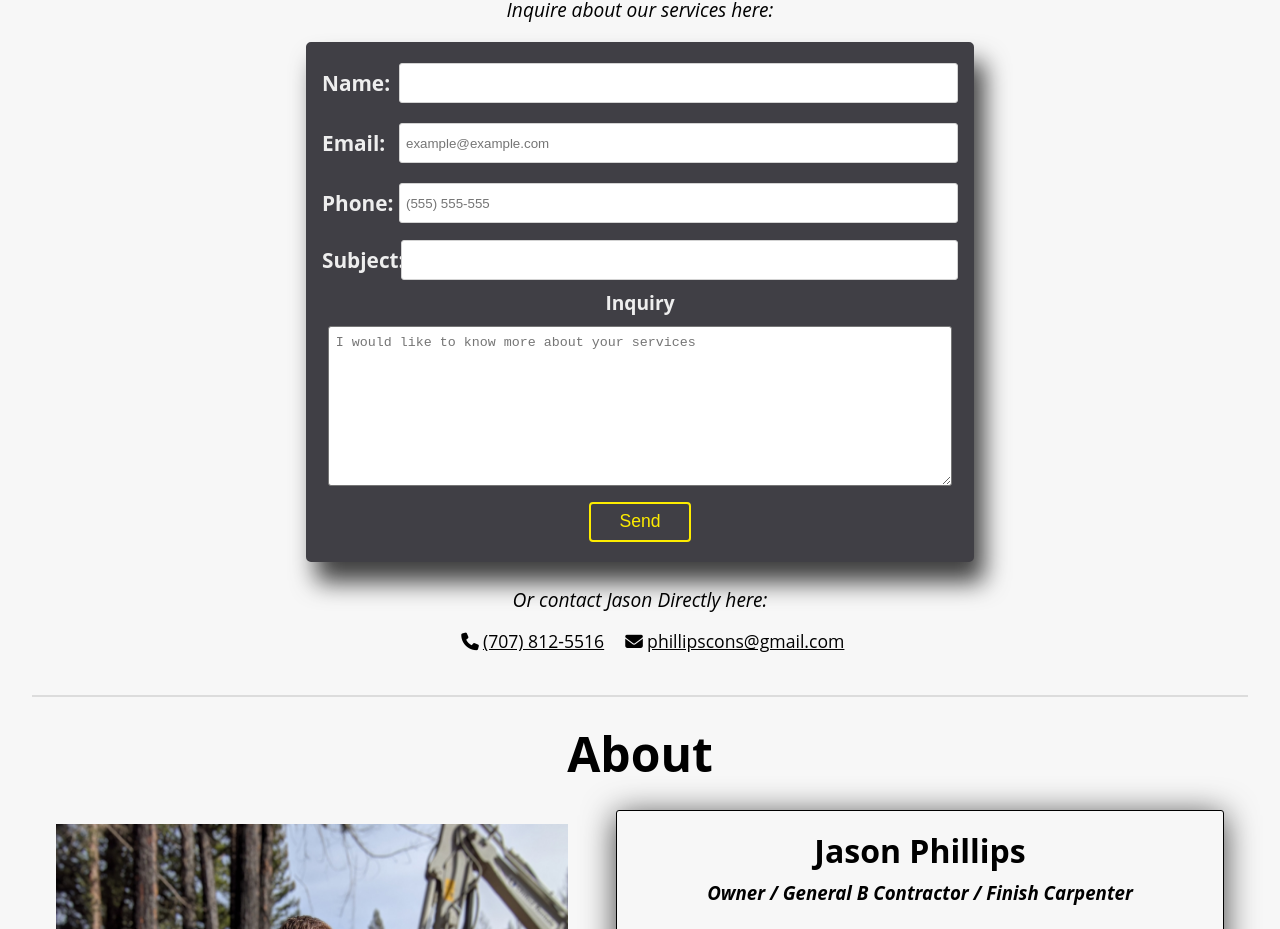
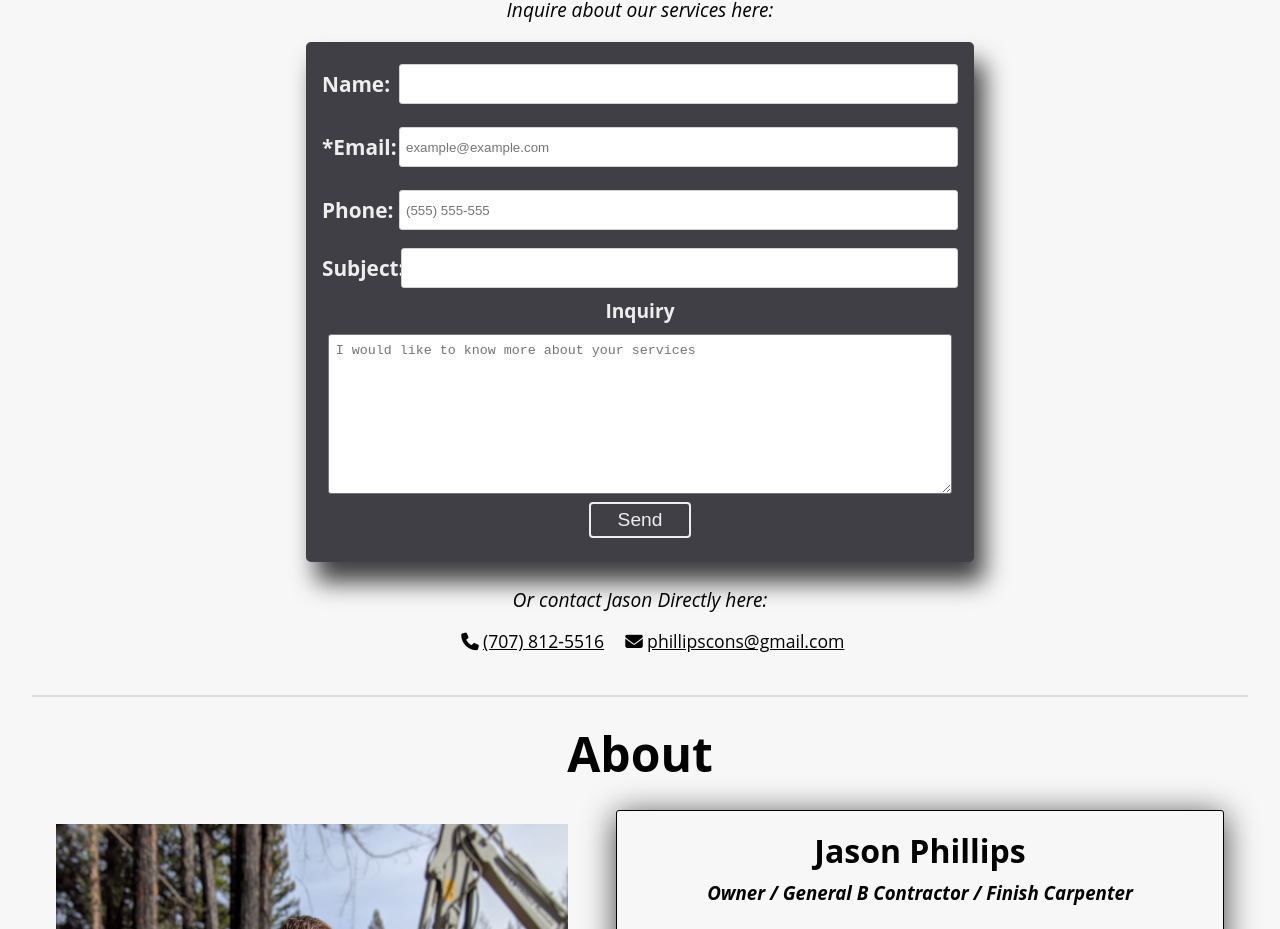
Before and after one commit to Gnola/jpconstruction, a React (Create React App) app in the folder client/: page / in a window 1280 px wide. Shown: the part 4437-5366 px from the top of the page. Built offline with nearby package versions, Linux system fonts and the light colour scheme; a web font is replaced by a local one.

Commit message:
added contact form no email error handling

```diff
--- a/client/src/App.css
+++ b/client/src/App.css
@@ -941,10 +941,16 @@ footer .FooterConnect #IG {
   padding: 1vh 0.5vw;
   border-radius: 3px;
 }
+.ContactForm .ContactFormInquire #error-message {
+  color: red;
+  font-size: 1rem;
+  text-align: center;
+  margin: 1vh 0;
+}
 .ContactForm .ContactFormButton {
   display: flex;
 }
-.ContactForm .ContactFormButton input {
+.ContactForm .ContactFormButton .active {
   margin: 1vh auto;
   width: 8vw;
   height: 4.5vh;
@@ -957,9 +963,22 @@ footer .FooterConnect #IG {
   color: #FDEC00;
   transition: all 0.2s ease-in-out;
 }
-.ContactForm .ContactFormButton input:hover {
+.ContactForm .ContactFormButton .active:hover {
   background: #FDEC00;
   color: black;
+}
+.ContactForm .ContactFormButton .disabled {
+  margin: 1vh auto;
+  width: 8vw;
+  height: 4.5vh;
+  font-size: 1.2rem;
+  cursor: pointer;
+  background: none;
+  border-radius: 4px;
+  background: none;
+  transition: all 0.2s ease-in-out;
+  border: 2px solid #eee;
+  color: #eee;
 }
 
 @media screen and (max-width: 1300px) {
--- a/client/src/components/Home/ContactLanding/Form.js
+++ b/client/src/components/Home/ContactLanding/Form.js
@@ -8,7 +8,8 @@ class Form extends Component {
     email:'',
     phone:'',
     subject:'',
-    inquiry:''
+    inquiry:'',
+    error: ''
   }
 
   handleChange = (e) => {
@@ -17,9 +18,11 @@ class Form extends Component {
 
   handleSubmit = (e) => {
     e.preventDefault();
-    console.log(this.state);
-
+    if (this.state.email === '') {
+      this.setState({error:'Please include a valid email address'})
+    } else {
       const { name, email, phone, subject, inquiry} = this.state
+      console.log(name, email, phone, subject, inquiry);
 
       let templateParams = {
         name,
@@ -28,6 +31,7 @@ class Form extends Component {
         subject,
         inquiry
        }
+       console.log(templateParams);
 
       emailjs.send('gmail', 'inquiry', templateParams, 'user_m4C35RBt84FZzFDpPhTSG')
       .then((result) => {
@@ -44,22 +48,24 @@ class Form extends Component {
         inquiry:''
       })
     }
+  }
 
   render() {
     return (
       <form id='form' className='ContactForm' onSubmit={this.handleSubmit}>
         <div className='ContactFormInfo'>
           <span><label>Name:</label> <input type='text' id='name' value={this.state.name} onChange={this.handleChange} /></span>
-          <span><label>Email:</label> <input type='email' id='email' placeholder='example@example.com' value={this.state.email} onChange={this.handleChange} /></span>
+          <span><label>*Email:</label> <input type='email' id='email' placeholder='example@example.com' value={this.state.email} onChange={this.handleChange} /></span>
           <span><label>Phone:</label> <input type='phone' id='phone' placeholder='(555) 555-555' value={this.state.phone} onChange={this.handleChange} /></span>
         </div>
         <div className='ContactFormInquire'>
           <span><label>Subject:</label> <input type='text' id='subject' placeholder={this.props.subject} value={this.state.subject} onChange={this.handleChange} /></span>
           <label id='inquire-label'>Inquiry</label>
           <textarea type='text' id='inquiry' onChange={this.handleChange} value={this.state.inquiry} placeholder={`I would like to know more about your ${this.props.subject ? this.props.subject : 'services'}`}/>
+          {this.state.error === '' ? null : <p id='error-message'>{this.state.error}</p>}
         </div>
         <div className='ContactFormButton'>
-          <input type='submit' value='Send'></input>
+          <button className={this.state.email === '' ? 'disabled' : 'active'} >Send</button>
         </div>
       </form>
     );
--- a/client/src/components/Home/ContactLanding/_form.scss
+++ b/client/src/components/Home/ContactLanding/_form.scss
@@ -84,12 +84,19 @@
       padding: 1vh .5vw;
       border-radius: 3px;
     }
+
+    #error-message {
+      color: red;
+      font-size: 1rem;
+      text-align: center;
+      margin: 1vh 0;
+    }
   } // INQUIRE //
 
   .ContactFormButton { // BUTTON
     display: flex;
 
-    input {
+    .active {
       margin: 1vh auto;
       width: 8vw;
       height: 4.5vh;
@@ -106,6 +113,21 @@
         background: #FDEC00;
         color: black;
       }
+    }
+
+    .disabled {
+      margin: 1vh auto;
+      width: 8vw;
+      height: 4.5vh;
+      font-size: 1.2rem;
+      cursor: pointer;
+      background: none;
+      border-radius: 4px;
+      background: none;
+      transition: all .2s ease-in-out;
+      border: 2px solid #eee;
+      color: #eee;
+      // pointer-events: none;
     }
 
   } // BUTTON //
```
Also changed, not shown: 1 other file (tests, documents, lock files or other folders). Lines whose indentation alone changed are shown as unchanged.
